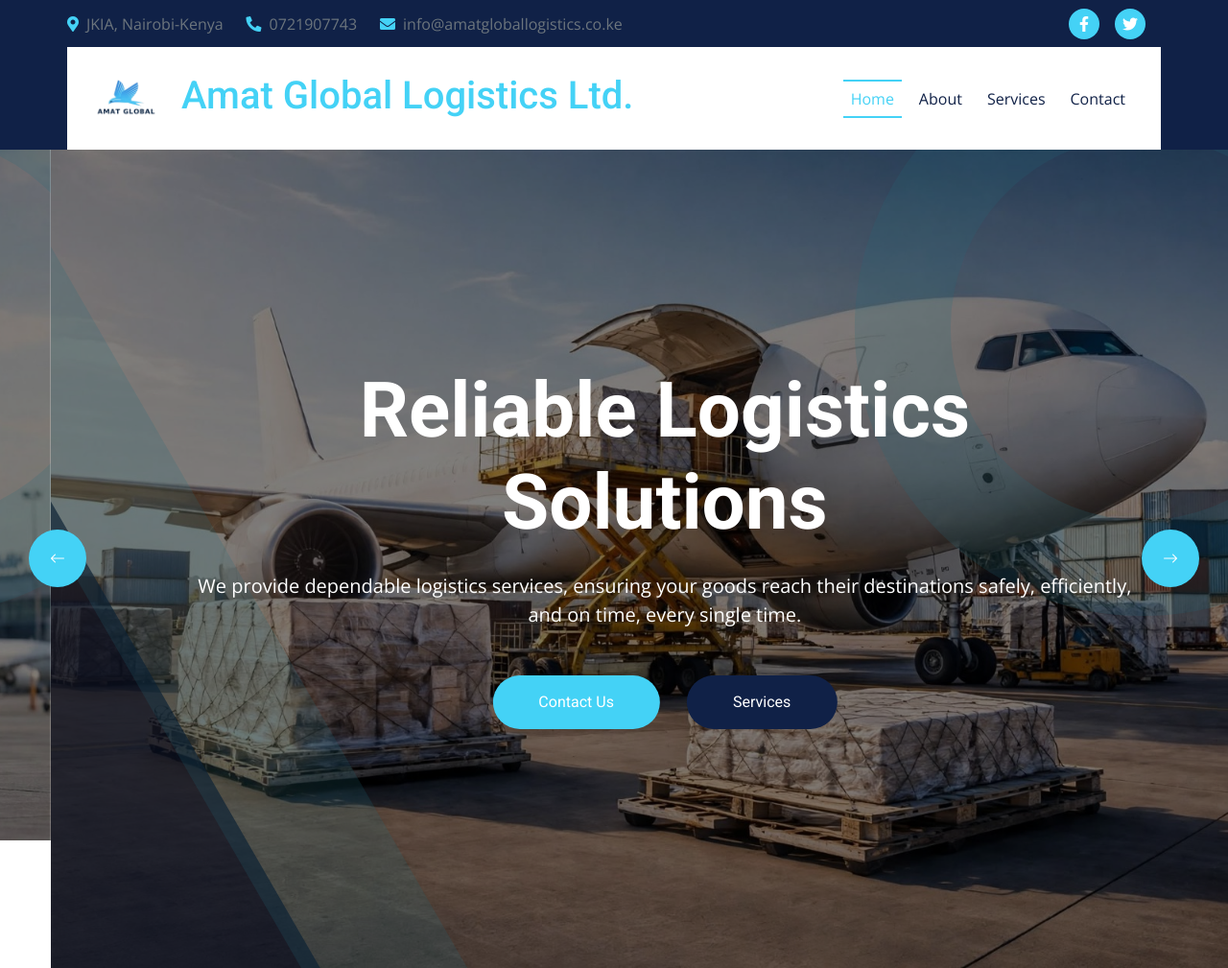
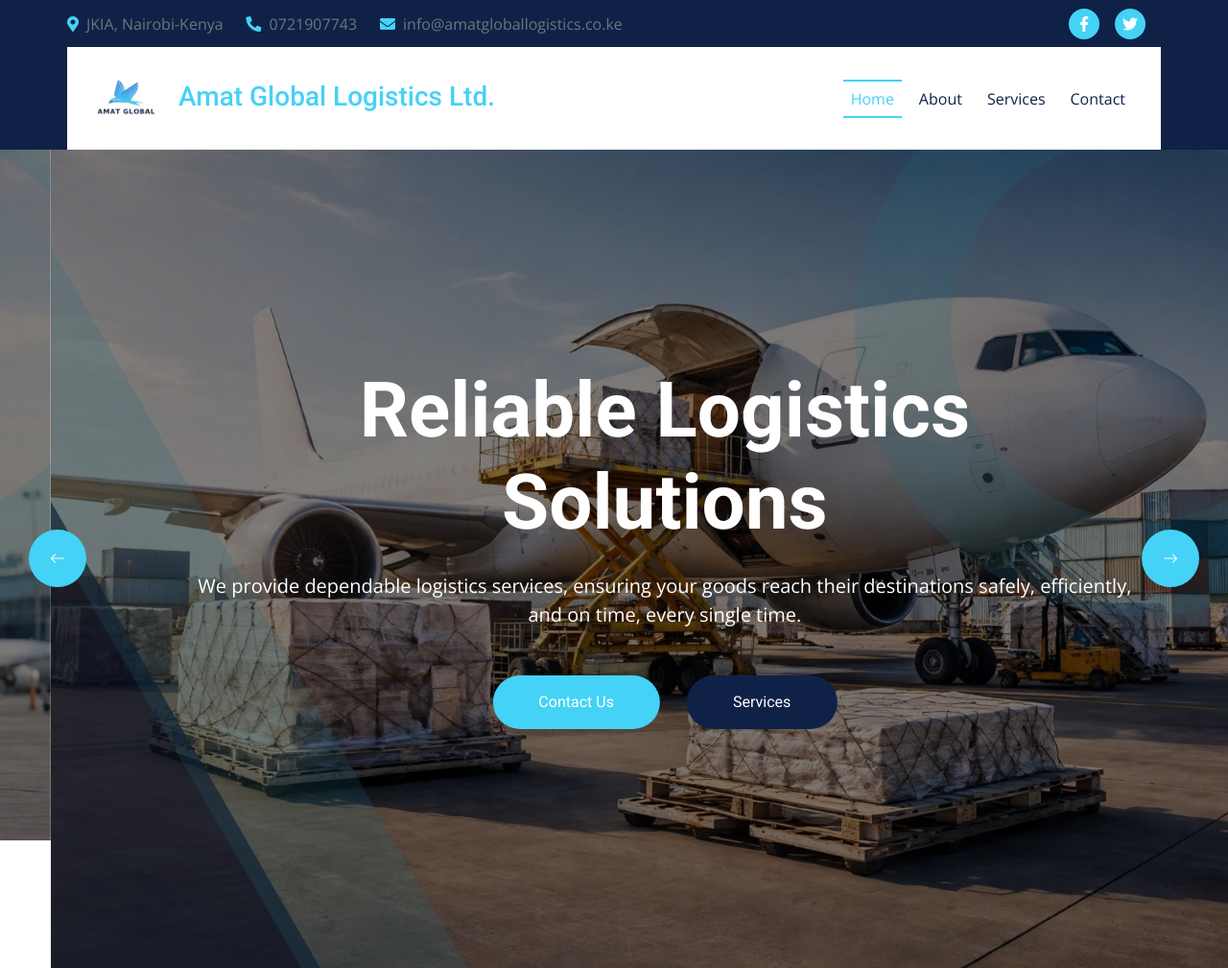
Before and after one commit to Cossy-legends/Official-Amat-Global-Logistics-Ltd, a plain HTML site: page index.html in a window 1280 px wide. Shown: the top 1009 px of the page at 96% size. Drawn offline with nearby package versions, Linux system fonts and the light colour scheme.

Commit message:
Update index.html

```diff
--- a/index.html
+++ b/index.html
@@ -69,10 +69,10 @@
             </div>
             <div class="container px-0">
                 <nav class="navbar navbar-expand-lg navbar-dark bg-white py-3 px-4">
-                    <h1 class="text-primary m-0">
+                    <h3 class="text-primary m-0">
     <img src="img/LOGO.png" alt="Logo" style="height: 75px; width: auto; vertical-align: middle; margin-right: 10px;">
     Amat Global Logistics Ltd.
-</h1>
+</h3>
                     <button class="navbar-toggler" type="button" data-bs-toggle="collapse" data-bs-target="#navbarCollapse">
                         <span class="fa fa-bars"></span>
                     </button>
```
